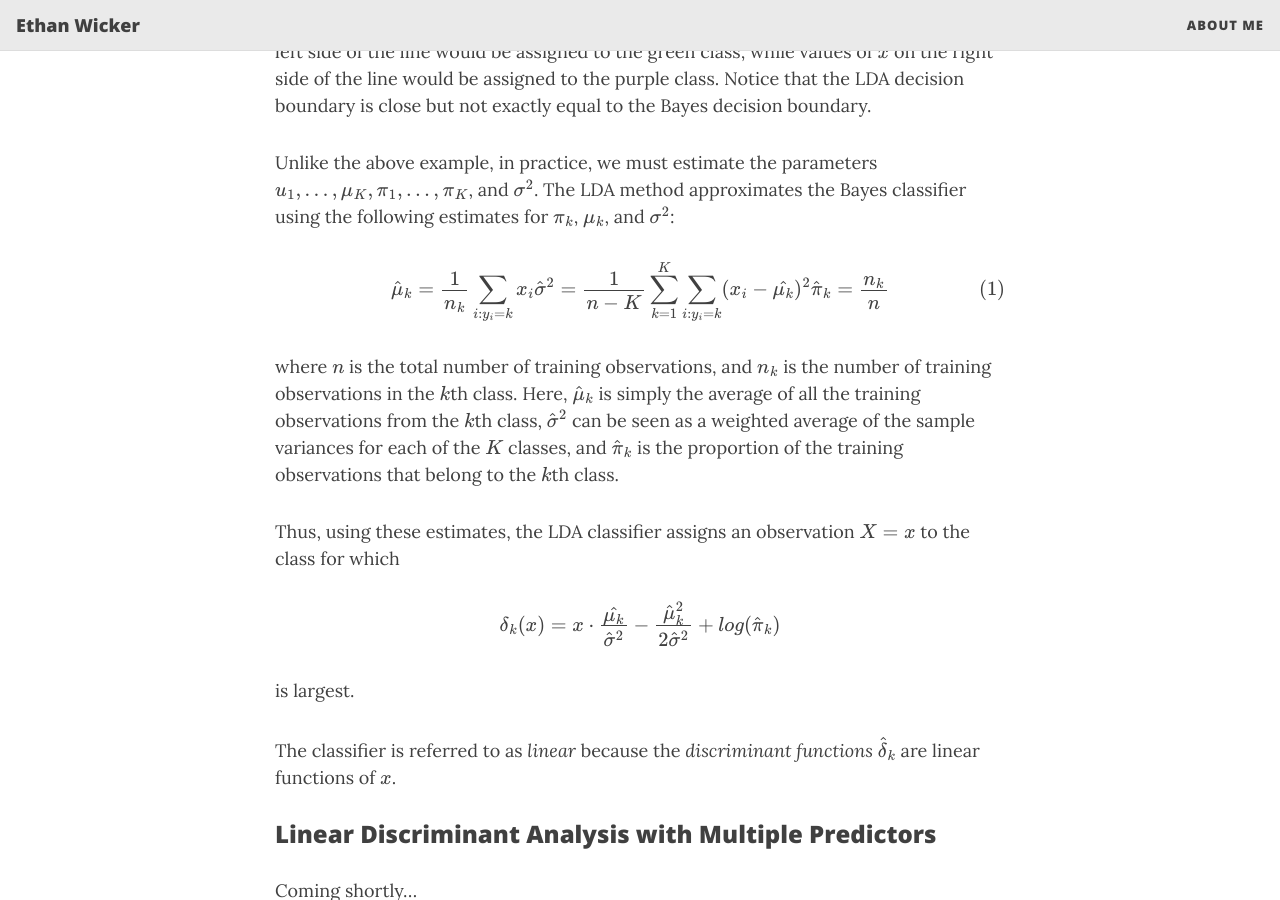
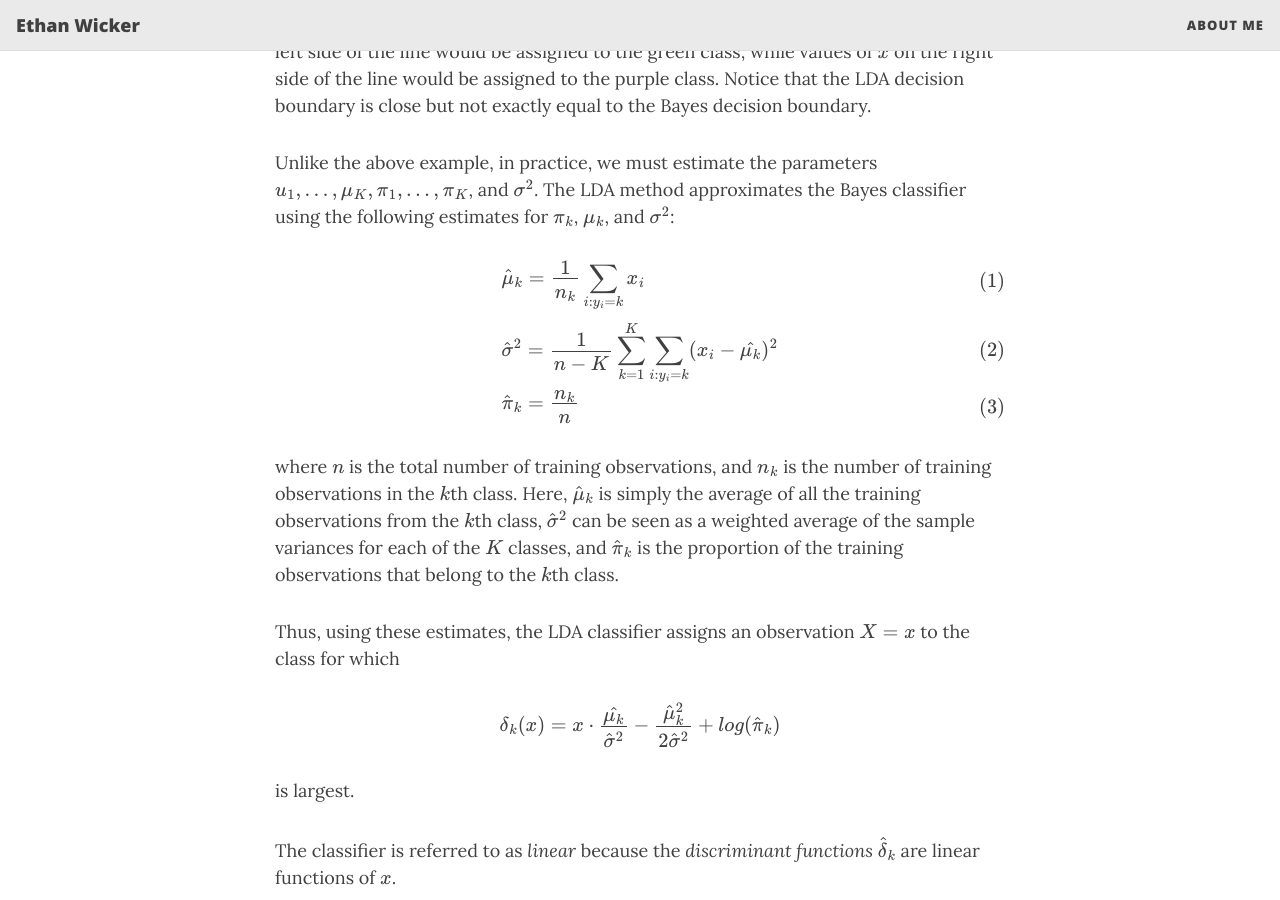
Before and after one commit to ethanwicker/ethanwicker.github.io, a Jekyll site: the page built from _posts/2021-02-03-linear-discriminant-analysis-001.md, in a window 1280 px wide and 900 px high, scrolled down 4465 px. Built offline with Jekyll 4.4.1, drawn with Linux system fonts in a browser that asks for light colours; nearby versions of some CDN libraries; formulas are drawn with MathJax 3.

Commit message:
Updating post

```diff
--- a/_posts/2021-02-03-linear-discriminant-analysis-001.md
+++ b/_posts/2021-02-03-linear-discriminant-analysis-001.md
@@ -105,11 +105,11 @@ In the above image on the left, two density functions $f_1(x)$ and $f_2(x)$ are
 Unlike the above example, in practice, we must estimate the parameters $u_1, \ldots, \mu_K, \pi_1, \ldots, \pi_K$, and $\sigma^2$.  The LDA method approximates the Bayes classifier using the following estimates for $\pi_k$, $\mu_k$, and $\sigma^2$:
 
 $$
-\begin{equation}
-\hat{\mu}_k = \frac{1}{n_k}\sum_{i:y_i=k}x_i \\
-\hat{\sigma}^2 = \frac{1}{n-K}\sum_{k=1}^{K}\sum_{i:y_i=k}(x_i - \hat{\mu_k})^2 \\
-\hat{\pi}_k = \frac{n_k}{n}
-\end{equation}
+\begin{align}
+& \hat{\mu}_k = \frac{1}{n_k}\sum_{i:y_i=k}x_i \\
+& \hat{\sigma}^2 = \frac{1}{n-K}\sum_{k=1}^{K}\sum_{i:y_i=k}(x_i - \hat{\mu_k})^2 \\
+& \hat{\pi}_k = \frac{n_k}{n}
+\end{align}
 $$
 
 where $n$ is the total number of training observations, and $n_k$ is the number of training observations in the $k$th class.  Here, $\hat{\mu}_k$ is simply the average of all the training observations from the $k$th class, $\hat{\sigma}^2$ can be seen as a weighted average of the sample variances for each of the $K$ classes, and $\hat{\pi}_k$ is the proportion of the training observations that belong to the $k$th class.
```
